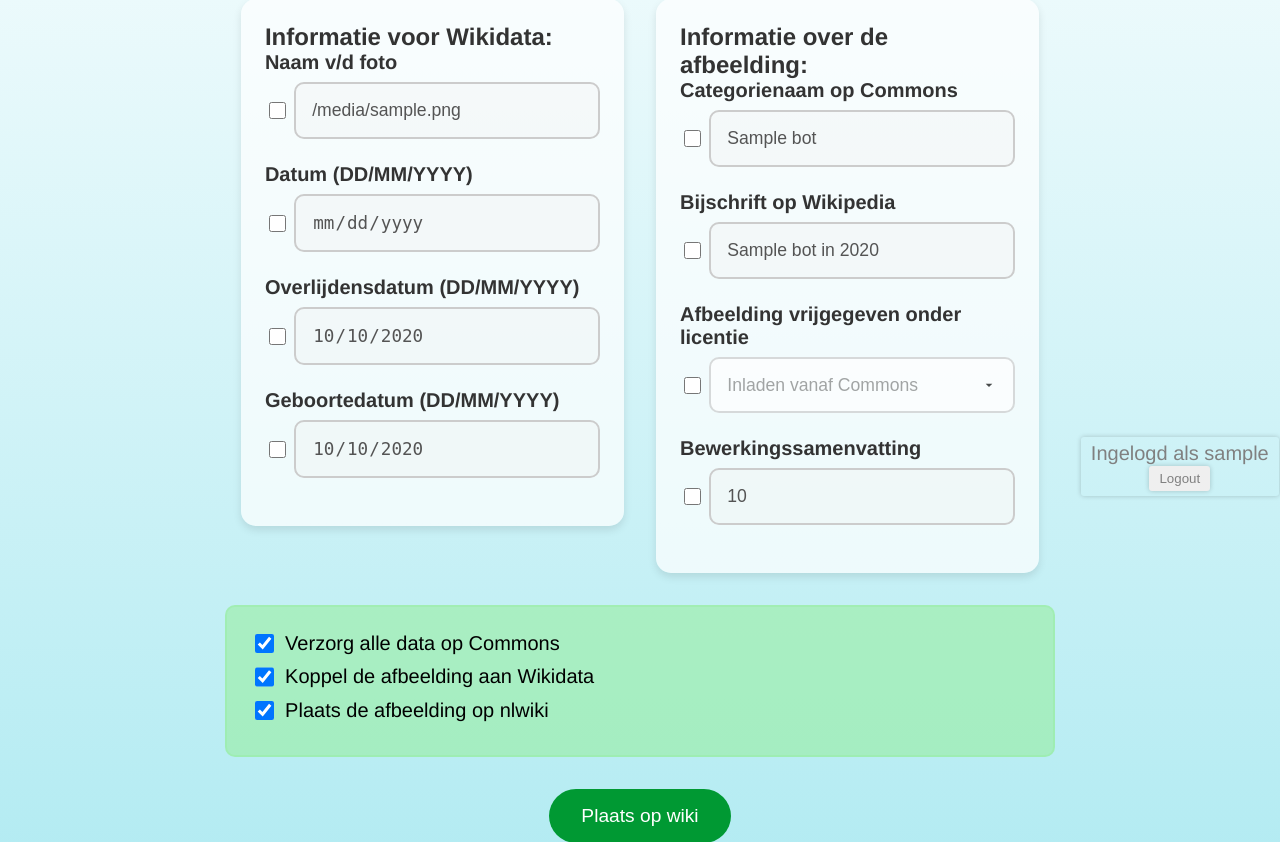
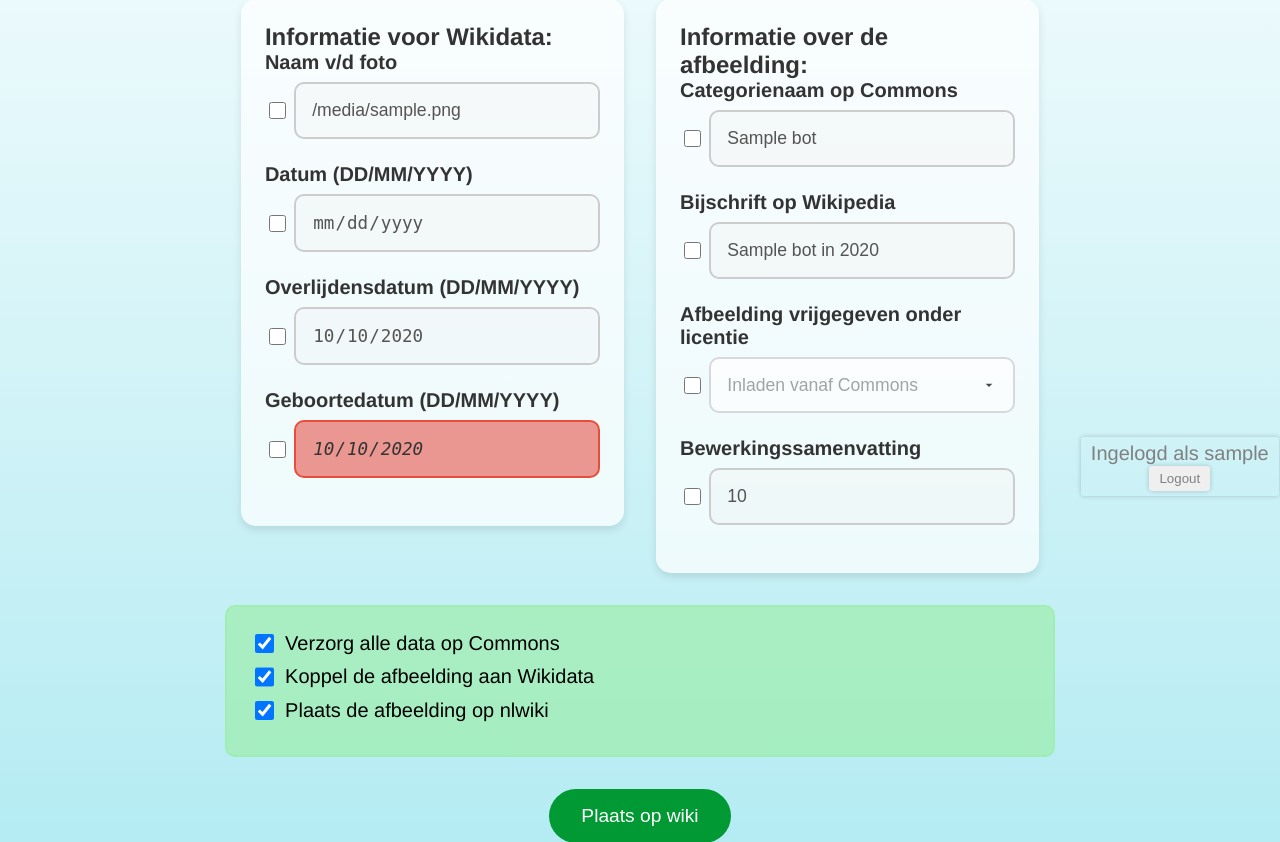
Before and after one commit to Daniuu-Wikipedia/Wikiportrait-Bot, a Flask app: template GUI/templates/review.html in a window 1280 px wide. Shown: the part 303-1145 px from the top of the page. Run offline with Flask 3, Linux system fonts and the light colour scheme; the template is opened without the code that fills it: most values are stand-ins (such as "Sample title", 1, 10 or a date in 2020); parts of the project's set-up code (start-up, migrations or seed data) failed here and were passed over.

Commit message:
Date validators updated

```diff
--- a/GUI/static/css/Review_form.css
+++ b/GUI/static/css/Review_form.css
@@ -167,3 +167,10 @@ input[type="submit"]:hover {
     text-overflow: ellipsis;
     display: inline-block;
 }
+
+.date-error {
+    border: 2px solid #e74c3c;       /* Bright red border */
+    background-color: #eb9791;       /* Light red background */
+    color: #333;                     /* Optional: keep text readable */
+    font-style: italic;
+}
```
